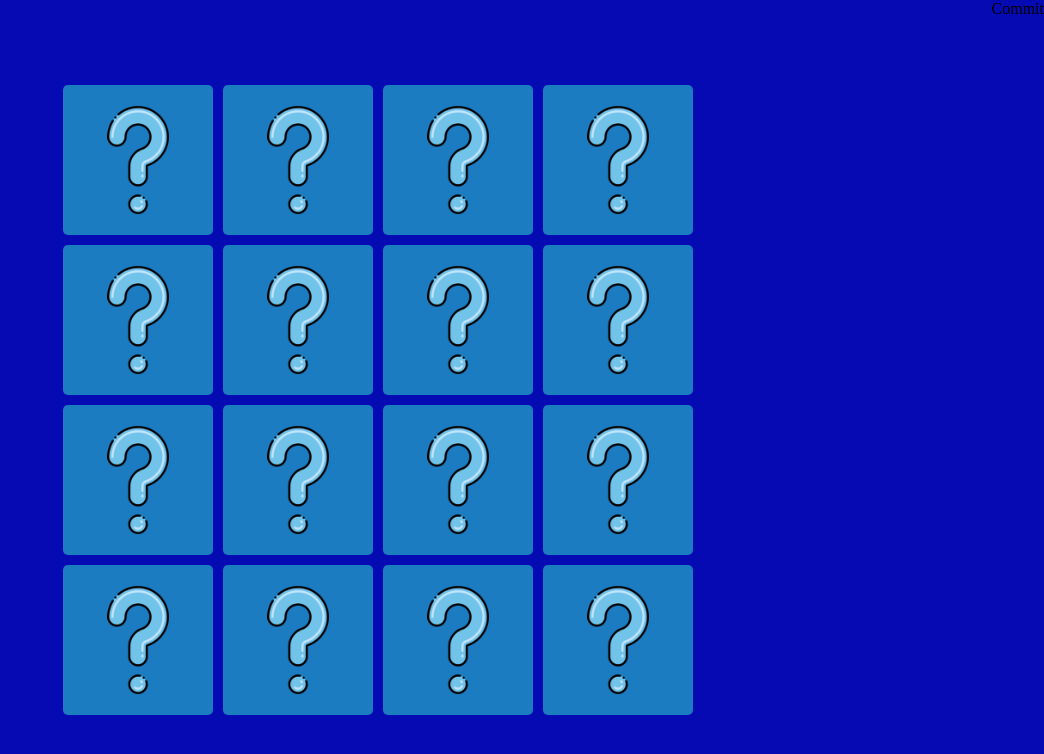
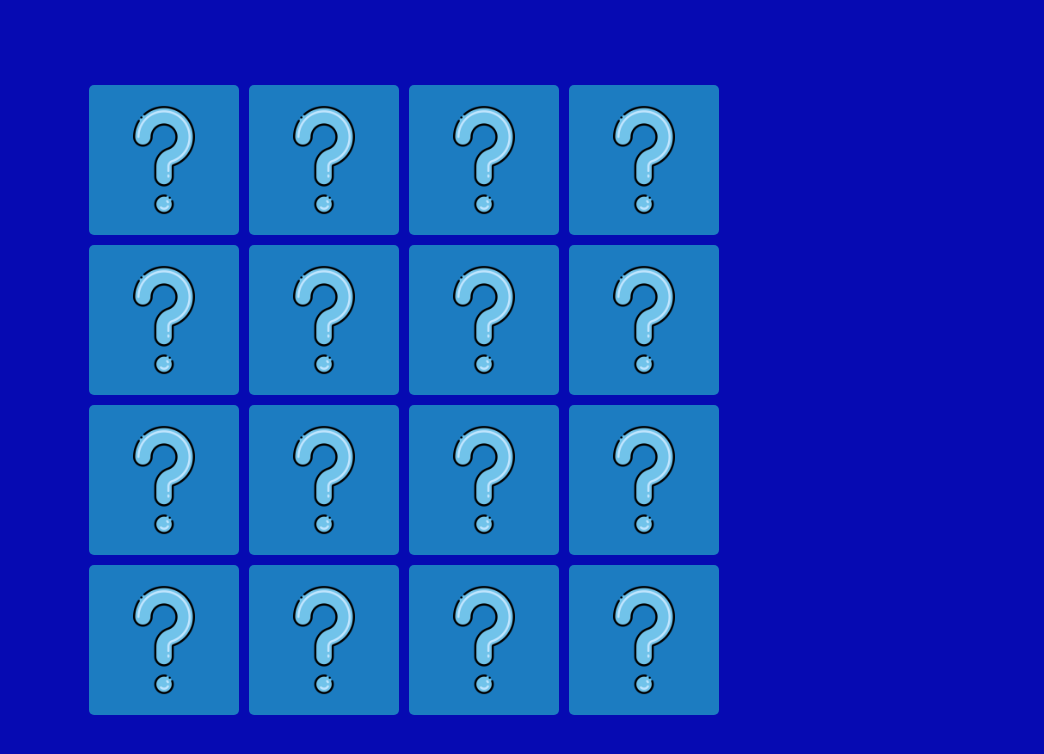
Before and after one commit to shoaib0657/Memory-Game, a plain HTML site: page index.html in a window 1280 px wide. Shown: the whole page, without its empty margins (236-1280 px from the left). Drawn offline with Linux system fonts and the light colour scheme.

Commit message:
Update index.html

```diff
--- a/index.html
+++ b/index.html
@@ -78,8 +78,6 @@
 
     </div>
 
-    Commit
-
     <script src="script.js"></script>
 </body>
 </html>
```
